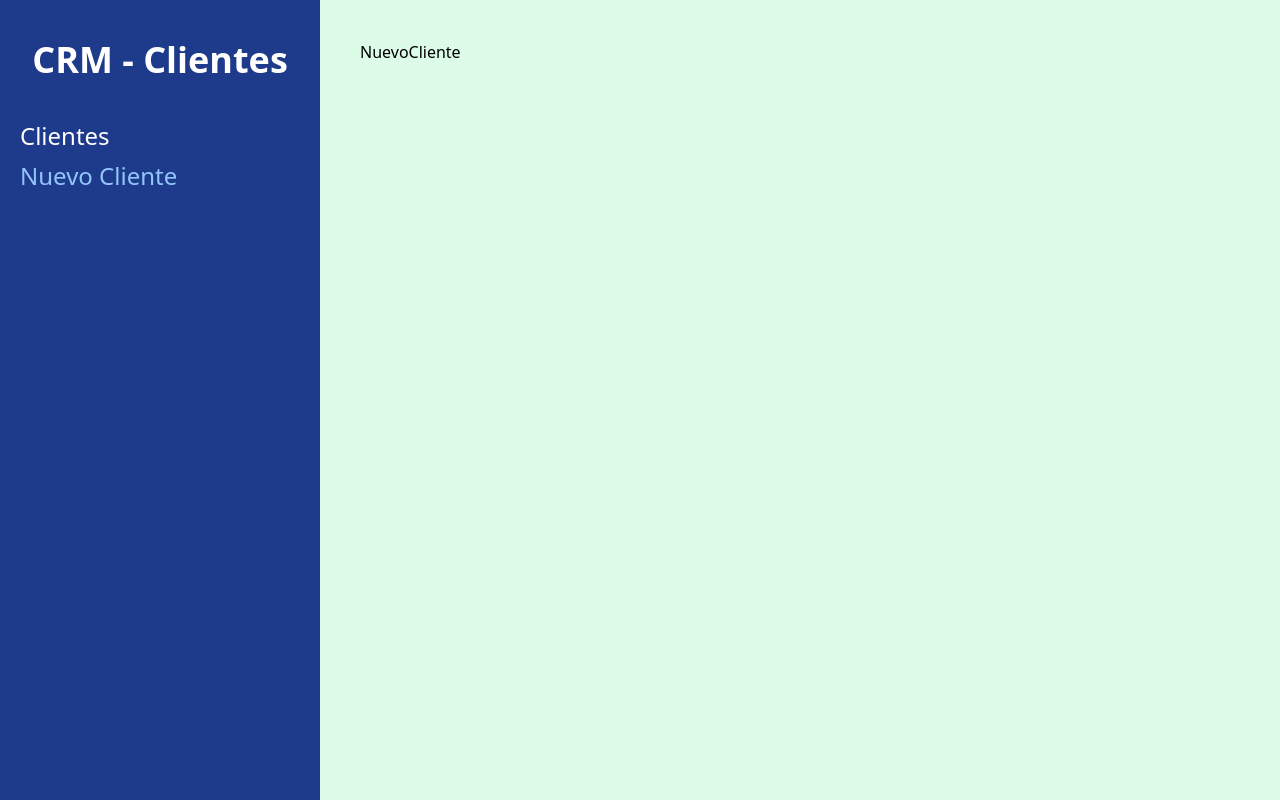
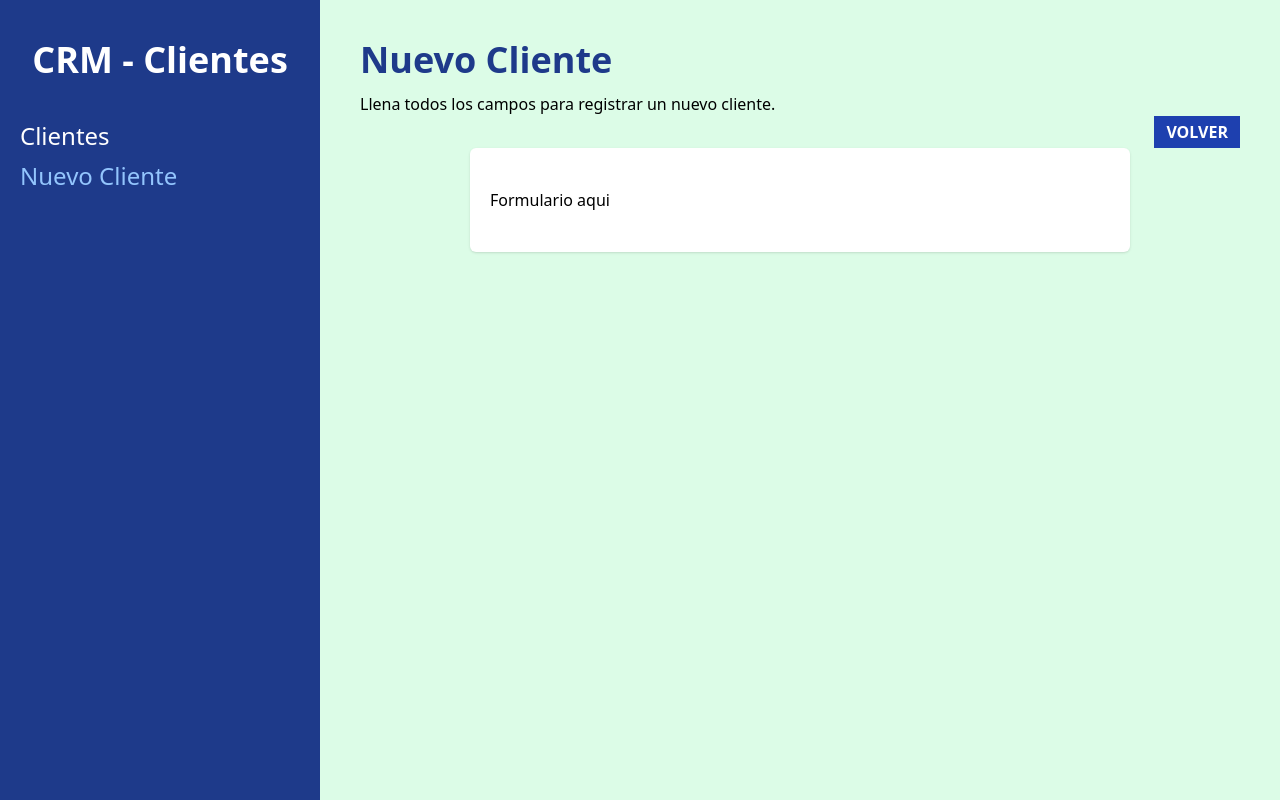
Before and after one commit to fschwalb/crm-react, a React (Vite) app: page /clientes/nuevo in a window 1280 px wide. Built offline with nearby package versions, Linux system fonts and the light colour scheme.

Commit message:
NuevoCliente.jsx form started

```diff
--- a/src/pages/NuevoCliente.jsx
+++ b/src/pages/NuevoCliente.jsx
@@ -1,8 +1,28 @@
+import { useNavigate } from "react-router-dom";
 
 
 function NuevoCliente() {
+
+    const navigate = useNavigate();
+
     return (
-        <div>NuevoCliente</div>
+        <>
+            <h1 className="font-black text-4xl text-blue-900">Nuevo Cliente</h1>
+            <p className="mt-3">Llena todos los campos para registrar un nuevo cliente.</p>
+
+            <div className="flex justify-end">
+                <button
+                    className="bg-blue-800 text-white px-3 py-1 font-bold uppercase"
+                    onClick={ () => navigate(-1) }
+                >
+                    Volver
+                </button>
+            </div>
+
+            <div className="bg-white shadow rounded-md md:w-3/4 mx-auto px-5 py-10">
+                <p>Formulario aqui</p>
+            </div>
+        </>
     )
 }
 
```
